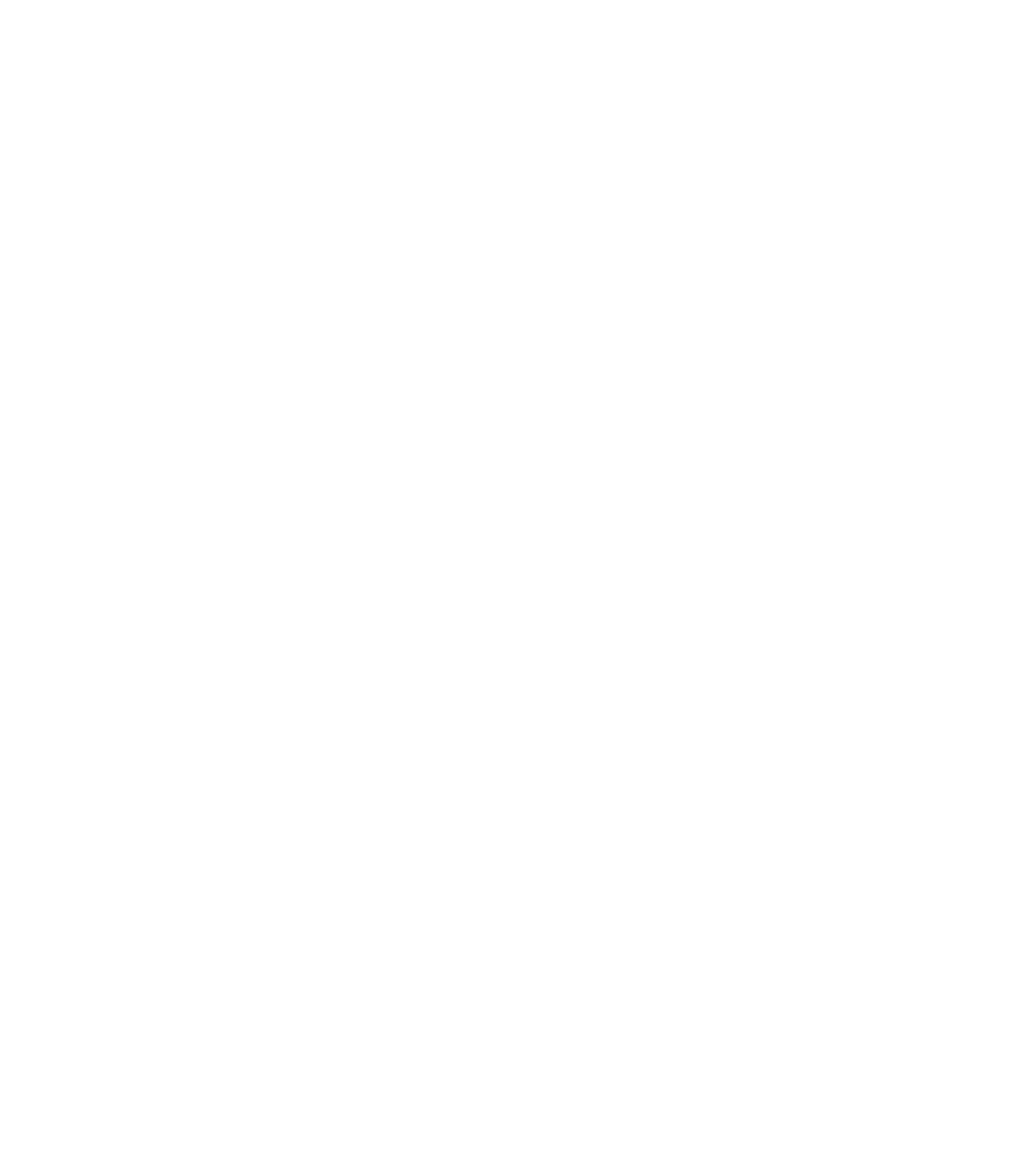
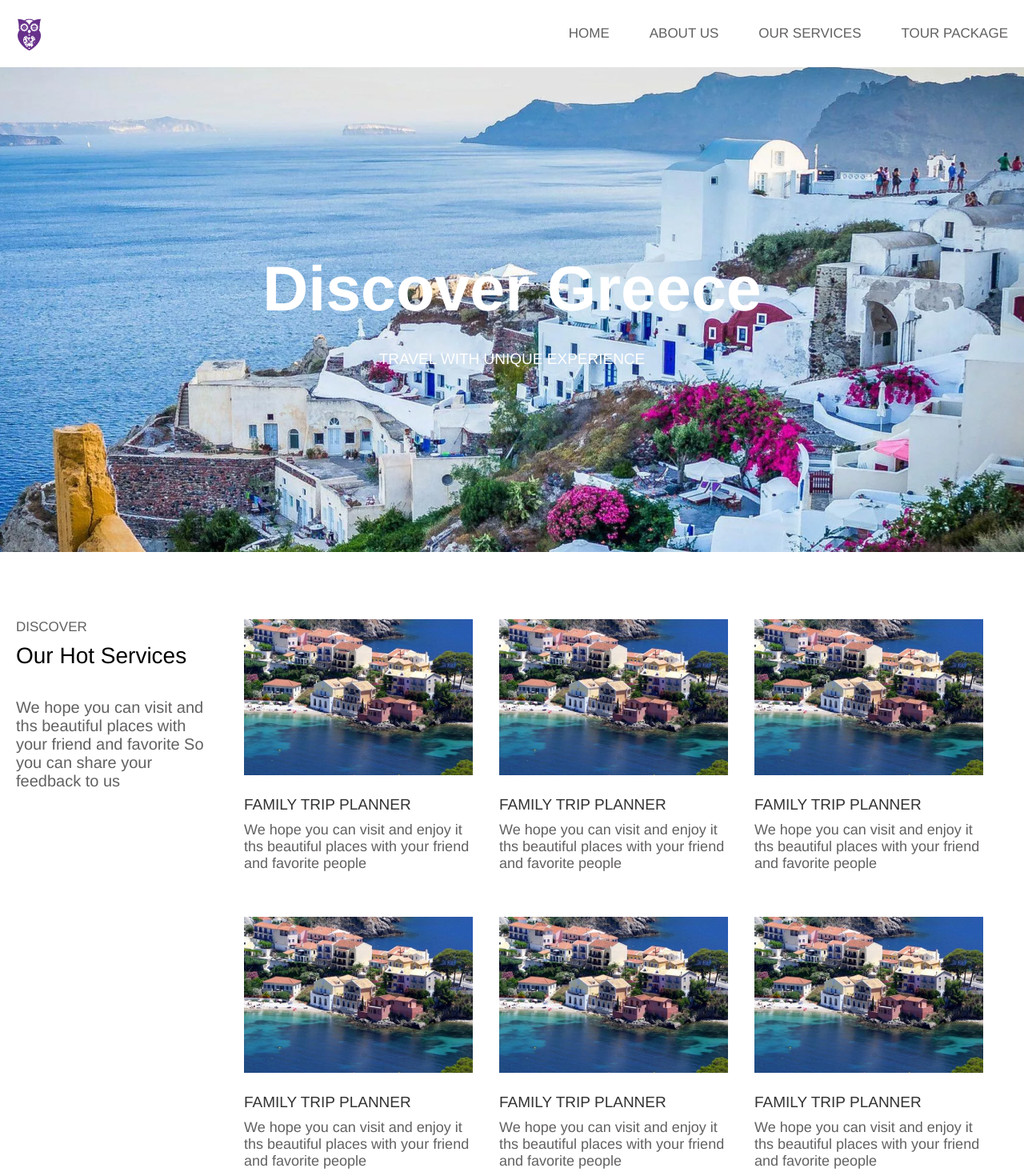
Before and after one commit to GegaLotishvili/lecture12-tbc24, a plain HTML site: page index.html in a window 1280 px wide. Shown: the whole page at 80% size. Before the commit the page ends 800 px from the top, so only its background shows below. Drawn offline with Linux system fonts and the light colour scheme.

Commit message:
end
end of lecture

```diff
--- /dev/null
+++ b/css/media.css
@@ -0,0 +1,54 @@
+@media (max-width: 1260px) {
+    .container {
+        width: 95%;
+    }
+}
+
+@media (max-width: 1176px) {
+    .goflex2 {
+        flex-direction: column;
+        align-items: center;
+    }
+    .cardswrapper {
+        justify-content: space-evenly;
+    }
+    .infowrapper {
+        width: 80%;
+    }
+    .infowrapper h3,
+    .infowrapper h2,
+    .infowrapper p {
+        text-align: center;
+    }
+}
+
+@media (max-width: 750px) {
+    .fa-bars {
+        display: block;
+    }
+    nav {
+        display: none;
+    }
+
+    .textwrapper h1 {
+        font-size: 54px;
+    }
+    .textwrapper h4 {
+        font-size: 17px;
+    }
+}
+
+@media (max-width: 615px) {
+    .card {
+        width: 70%;
+    }
+}
+
+@media (max-width: 500px) {
+    .textwrapper h1 {
+        font-size: 34px;
+    }
+    .textwrapper h4 {
+        font-size: 12px;
+    }
+}
--- a/css/style.css
+++ b/css/style.css
@@ -0,0 +1,148 @@
+header {
+    height: 84px;
+    display: flex;
+    align-items: center;
+}
+
+.container {
+    max-width: 1240px;
+    width: 100%;
+    margin: 0 auto;
+    /* border: 2px solid red; */
+}
+
+.goflex {
+    display: flex;
+    justify-content: space-between;
+    align-items: center;
+}
+
+ul {
+    display: flex;
+    gap: 50px;
+}
+li a {
+    color: #636060;
+    font-family: Helvetica;
+    font-size: 17px;
+    font-style: normal;
+    font-weight: 400;
+    line-height: normal;
+}
+.fa-bars {
+    display: none;
+}
+
+.s1 {
+    height: 606px;
+    background-image: url("../images/greece.jpg");
+    background-color: aqua;
+    background-repeat: no-repeat;
+    background-size: cover;
+    background-position: center;
+    display: flex;
+    justify-content: center;
+    align-items: center;
+    margin-bottom: 84px;
+}
+
+.textwrapper h1 {
+    color: #fff;
+    font-family: Helvetica;
+    font-size: 79px;
+    font-style: normal;
+    font-weight: 700;
+    line-height: normal;
+    margin-bottom: 31px;
+    text-align: center;
+}
+.textwrapper h4 {
+    color: #fff;
+    font-family: Helvetica;
+    font-size: 19px;
+    font-style: normal;
+    font-weight: 400;
+    line-height: normal;
+    text-align: center;
+}
+
+.s2 {
+    margin-bottom: 100px;
+}
+
+.goflex2 {
+    display: flex;
+    gap: 50px;
+}
+
+.infowrapper {
+    /* border: 2px solid red; */
+    width: 235px;
+}
+
+.infowrapper h3 {
+    color: #636060;
+    font-family: Helvetica;
+    font-size: 17px;
+    font-style: normal;
+    font-weight: 400;
+    line-height: normal;
+    margin-bottom: 10px;
+}
+
+.infowrapper h2 {
+    color: #010101;
+    font-family: Helvetica;
+    font-size: 28px;
+    font-style: normal;
+    font-weight: 400;
+    line-height: normal;
+    margin-bottom: 37px;
+}
+
+.infowrapper p {
+    color: #636060;
+    font-family: Helvetica;
+    font-size: 20px;
+    font-style: normal;
+    font-weight: 400;
+    line-height: normal;
+}
+
+.cardswrapper {
+    /* border: 2px solid black; */
+    max-width: 924px;
+    width: 100%;
+    display: flex;
+    flex-wrap: wrap;
+    justify-content: space-between;
+    row-gap: 56px;
+    column-gap: 10px;
+}
+
+.card {
+    width: 286px;
+    /* border: 2px solid red; */
+}
+
+.card img {
+    width: 100%;
+    margin-bottom: 23px;
+}
+.card h3 {
+    color: #343232;
+    font-family: Helvetica;
+    font-size: 19px;
+    font-style: normal;
+    font-weight: 400;
+    line-height: normal;
+    margin-bottom: 10px;
+}
+.card p {
+    color: #636060;
+    font-family: Helvetica;
+    font-size: 18px;
+    font-style: normal;
+    font-weight: 400;
+    line-height: normal;
+}
--- a/index.html
+++ b/index.html
@@ -4,8 +4,104 @@
         <meta charset="UTF-8" />
         <meta name="viewport" content="width=device-width, initial-scale=1.0" />
         <title>Lecture 12</title>
+        <script
+            src="https://kit.fontawesome.com/077d12e354.js"
+            crossorigin="anonymous"
+        ></script>
         <link rel="stylesheet" href="css/reset.css" />
         <link rel="stylesheet" href="css/style.css" />
+        <link rel="stylesheet" href="css/media.css" />
     </head>
-    <body></body>
+    <body>
+        <header>
+            <div class="container goflex">
+                <img class="logo" src="images/geolab.png" alt="logo" />
+                <nav>
+                    <ul>
+                        <li>
+                            <a href="#">HOME</a>
+                        </li>
+                        <li>
+                            <a href="#">ABOUT US</a>
+                        </li>
+                        <li>
+                            <a href="#">OUR SERVICES</a>
+                        </li>
+                        <li>
+                            <a href="#">TOUR PACKAGE</a>
+                        </li>
+                    </ul>
+                </nav>
+                <i class="fa-solid fa-bars fa-2xl"></i>
+            </div>
+        </header>
+        <section class="s1">
+            <div class="textwrapper">
+                <h1>Discover Greece</h1>
+                <h4>TRAVEL WITH UNIQUE EXPERIENCE</h4>
+            </div>
+        </section>
+        <section class="s2">
+            <div class="container goflex2">
+                <div class="infowrapper">
+                    <h3>DISCOVER</h3>
+                    <h2>Our Hot Services</h2>
+                    <p>
+                        We hope you can visit and ths beautiful places with your
+                        friend and favorite So you can share your feedback to us
+                    </p>
+                </div>
+                <div class="cardswrapper">
+                    <div class="card">
+                        <img src="images/houses.jpg" alt="houses" />
+                        <h3>FAMILY TRIP PLANNER</h3>
+                        <p>
+                            We hope you can visit and enjoy it ths beautiful
+                            places with your friend and favorite people
+                        </p>
+                    </div>
+                    <div class="card">
+                        <img src="images/houses.jpg" alt="houses" />
+                        <h3>FAMILY TRIP PLANNER</h3>
+                        <p>
+                            We hope you can visit and enjoy it ths beautiful
+                            places with your friend and favorite people
+                        </p>
+                    </div>
+                    <div class="card">
+                        <img src="images/houses.jpg" alt="houses" />
+                        <h3>FAMILY TRIP PLANNER</h3>
+                        <p>
+                            We hope you can visit and enjoy it ths beautiful
+                            places with your friend and favorite people
+                        </p>
+                    </div>
+                    <div class="card">
+                        <img src="images/houses.jpg" alt="houses" />
+                        <h3>FAMILY TRIP PLANNER</h3>
+                        <p>
+                            We hope you can visit and enjoy it ths beautiful
+                            places with your friend and favorite people
+                        </p>
+                    </div>
+                    <div class="card">
+                        <img src="images/houses.jpg" alt="houses" />
+                        <h3>FAMILY TRIP PLANNER</h3>
+                        <p>
+                            We hope you can visit and enjoy it ths beautiful
+                            places with your friend and favorite people
+                        </p>
+                    </div>
+                    <div class="card">
+                        <img src="images/houses.jpg" alt="houses" />
+                        <h3>FAMILY TRIP PLANNER</h3>
+                        <p>
+                            We hope you can visit and enjoy it ths beautiful
+                            places with your friend and favorite people
+                        </p>
+                    </div>
+                </div>
+            </div>
+        </section>
+    </body>
 </html>
```
Also changed, not shown: images/geolab.png (added), images/greece.jpg (added), images/houses.jpg (added), 2 other files.
